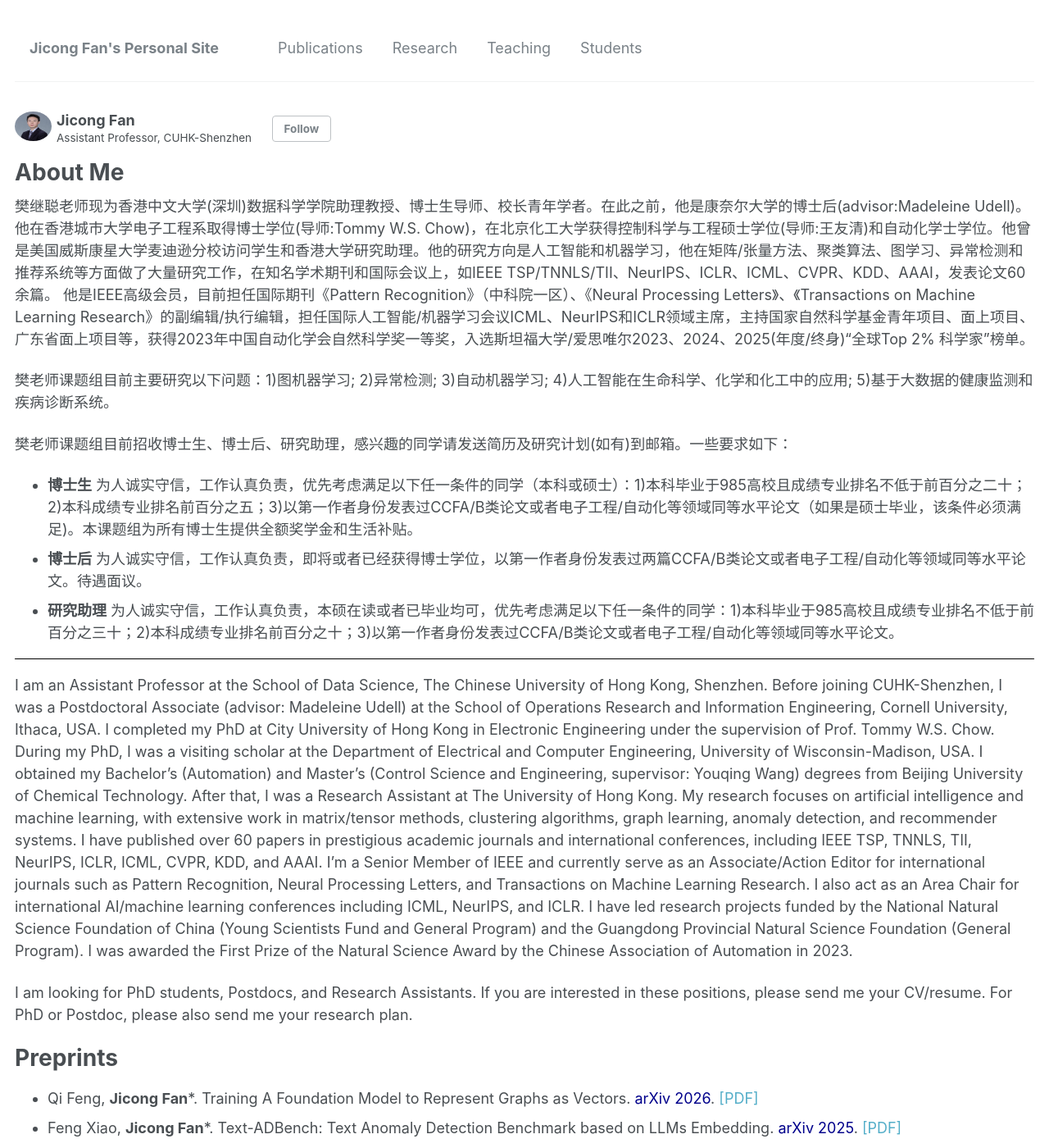
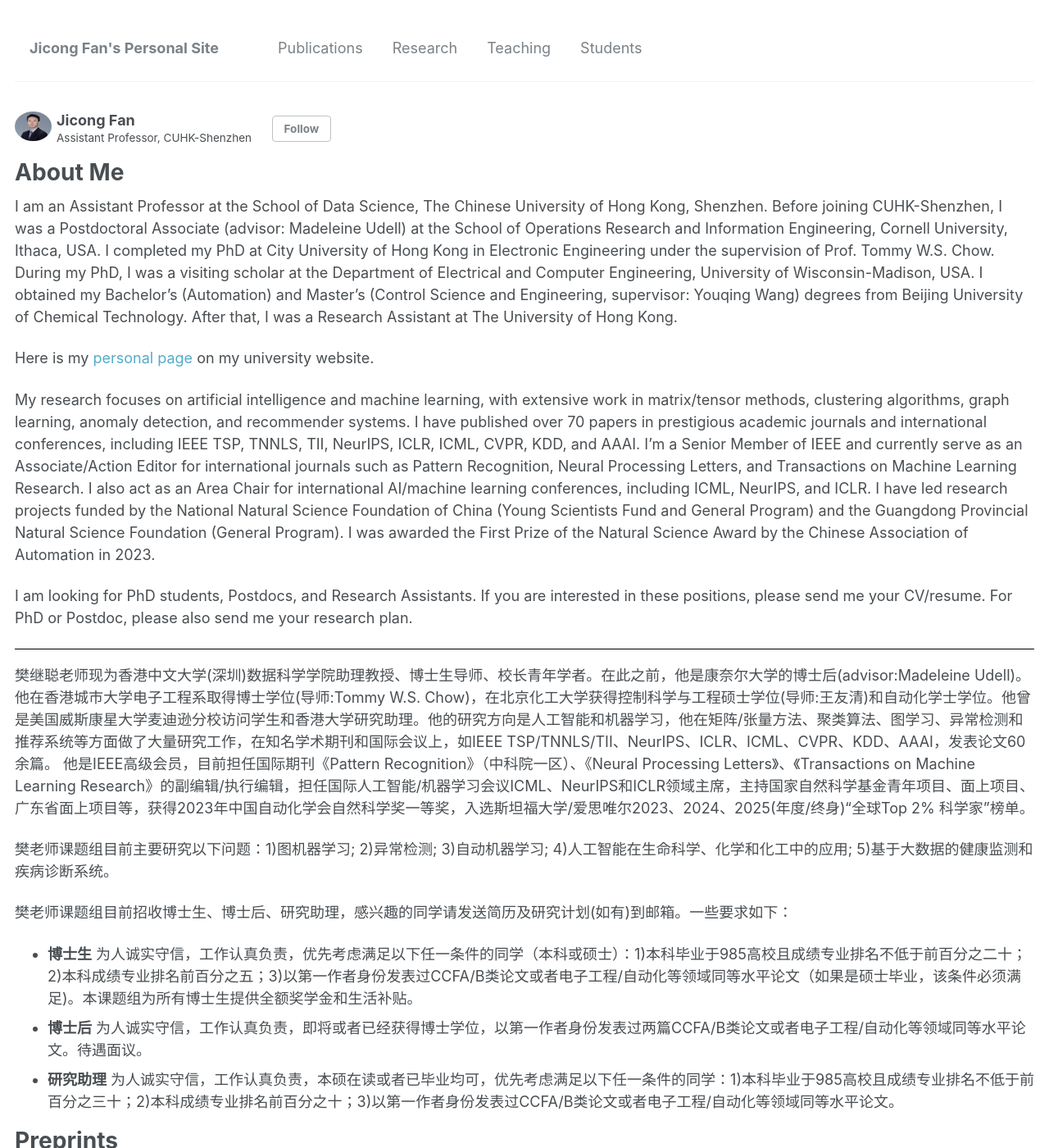
Before and after one commit to jicongfan/jicongfan.github.io, a Jekyll site: the page built from _pages/about.md, in a window 1280 px wide and 1400 px high. Shown: the whole window at 82% size. Built offline with Jekyll 4.4.1, drawn with Linux system fonts in a browser that asks for light colours; some of the changed lines change nothing that is shown.

Commit message:
Update about.md

```diff
--- a/_pages/about.md
+++ b/_pages/about.md
@@ -6,6 +6,18 @@ author_profile: true
 redirect_from:
   - /about/
   - /about.html
+---
+
+I am an Assistant Professor at the School of Data Science, The Chinese University of Hong Kong, Shenzhen. Before joining CUHK-Shenzhen, I was a Postdoctoral Associate (advisor: Madeleine Udell) at the School of Operations Research and Information Engineering, Cornell University, Ithaca, USA. I completed my PhD at City University of Hong Kong in Electronic Engineering under the supervision of Prof. Tommy W.S. Chow. During my PhD, I was a visiting scholar at the Department of Electrical and Computer Engineering, University of Wisconsin-Madison, USA. I obtained my Bachelor's (Automation) and Master's (Control Science and Engineering, supervisor: Youqing Wang) degrees from Beijing University of Chemical Technology. After that, I was a Research Assistant at The University of Hong Kong.
+
+Here is my <a href="https://sds.cuhk.edu.cn/en/teacher/331">personal page</a> on my university website.
+
+
+My research focuses on artificial intelligence and machine learning, with extensive work in matrix/tensor methods, clustering algorithms, graph learning, anomaly detection, and recommender systems. I have published over 70 papers in prestigious academic journals and international conferences, including IEEE TSP, TNNLS, TII, NeurIPS, ICLR, ICML, CVPR, KDD, and AAAI. I'm a Senior Member of IEEE and currently serve as an Associate/Action Editor for international journals such as Pattern Recognition, Neural Processing Letters, and Transactions on Machine Learning Research. I also act as an Area Chair for international AI/machine learning conferences, including ICML, NeurIPS, and ICLR. I have led research projects funded by the National Natural Science Foundation of China (Young Scientists Fund and General Program) and the Guangdong Provincial Natural Science Foundation (General Program). I was awarded the First Prize of the Natural Science Award by the Chinese Association of Automation in 2023.
+
+I am looking for PhD students, Postdocs, and Research Assistants. If you are interested in these positions, please send me your CV/resume. For PhD or Postdoc, please also send me your research plan.
+
+
 ---
 
 
@@ -20,14 +32,10 @@ redirect_from:
 * <strong>研究助理</strong> 为人诚实守信，工作认真负责，本硕在读或者已毕业均可，优先考虑满足以下任一条件的同学：1)本科毕业于985高校且成绩专业排名不低于前百分之三十；2)本科成绩专业排名前百分之十；3)以第一作者身份发表过CCFA/B类论文或者电子工程/自动化等领域同等水平论文。
 
 
----
-
-I am an Assistant Professor at the School of Data Science, The Chinese University of Hong Kong, Shenzhen. Before joining CUHK-Shenzhen, I was a Postdoctoral Associate (advisor: Madeleine Udell) at the School of Operations Research and Information Engineering, Cornell University, Ithaca, USA. I completed my PhD at City University of Hong Kong in Electronic Engineering under the supervision of Prof. Tommy W.S. Chow. During my PhD, I was a visiting scholar at the Department of Electrical and Computer Engineering, University of Wisconsin-Madison, USA. I obtained my Bachelor's (Automation) and Master's (Control Science and Engineering, supervisor: Youqing Wang) degrees from Beijing University of Chemical Technology. After that, I was a Research Assistant at The University of Hong Kong.
-My research focuses on artificial intelligence and machine learning, with extensive work in matrix/tensor methods, clustering algorithms, graph learning, anomaly detection, and recommender systems. I have published over 60 papers in prestigious academic journals and international conferences, including IEEE TSP, TNNLS, TII, NeurIPS, ICLR, ICML, CVPR, KDD, and AAAI. I'm a Senior Member of IEEE and currently serve as an Associate/Action Editor for international journals such as Pattern Recognition, Neural Processing Letters, and Transactions on Machine Learning Research. I also act as an Area Chair for international AI/machine learning conferences including ICML, NeurIPS, and ICLR. I have led research projects funded by the National Natural Science Foundation of China (Young Scientists Fund and General Program) and the Guangdong Provincial Natural Science Foundation (General Program). I was awarded the First Prize of the Natural Science Award by the Chinese Association of Automation in 2023.
 
 
 
-I am looking for PhD students, Postdocs, and Research Assistants. If you are interested in these positions, please send me your CV/resume. For PhD or Postdoc, please also send me your research plan.
+
 
 
 Preprints <font size=3>
```
